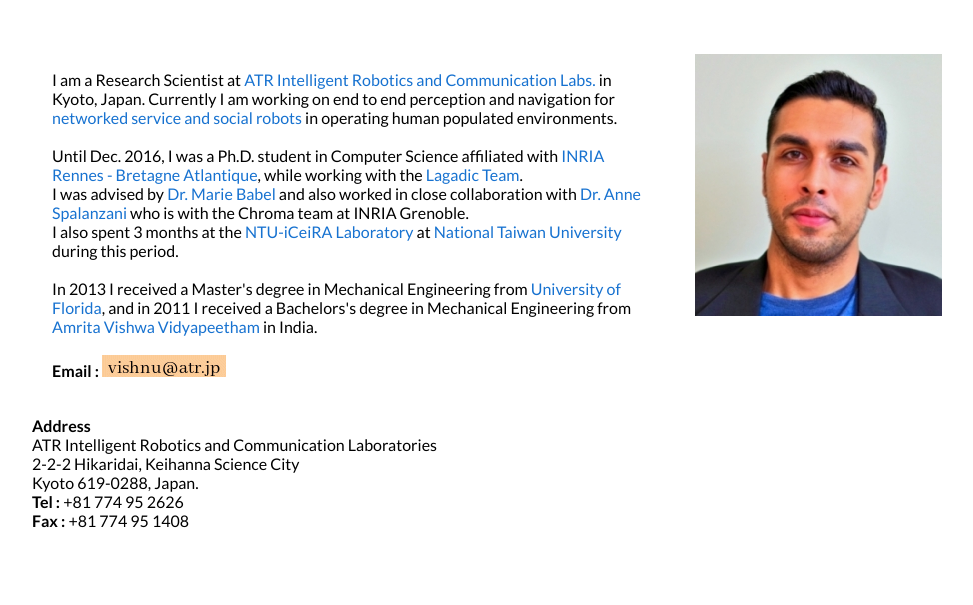
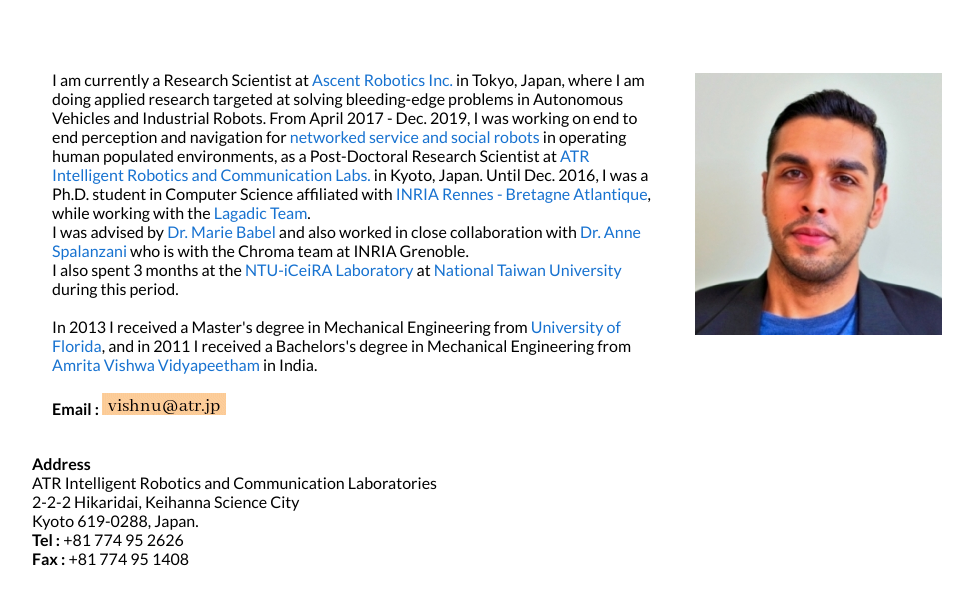
Before and after one commit to vishnuvariyar/vishnuvariyar.github.io, a plain HTML site: page index.html in a window 1280 px wide. Shown: the part 191-796 px from the top of the page, without its empty margins (128-1101 px from the left). Drawn offline with Linux system fonts and the light colour scheme.

Commit message:
Update index.html

```diff
--- a/index.html
+++ b/index.html
@@ -77,7 +77,8 @@
           <a href="VishnuKN_CV.pdf">CV</a>
       </p><br/><br/><br/>
 
-I am a Research Scientist at <a href= "http://www.irc.atr.jp/en/">ATR Intelligent Robotics and Communication Labs.</a> in Kyoto, Japan. Currently I am working on end to end perception and navigation for <a href= "https://ieeexplore.ieee.org/document/6201213/">networked service and social robots</a> in operating human populated environments. </br></br>
+I am currently a Research Scientist at <a href= "https://www.ascent.ai/en/">Ascent Robotics Inc.</a> in Tokyo, Japan, where I am doing applied research targeted at solving bleeding-edge problems in Autonomous Vehicles and Industrial Robots.
+From April 2017 - Dec. 2019, I was working on end to end perception and navigation for <a href= "https://ieeexplore.ieee.org/document/6201213/">networked service and social robots</a> in operating human populated environments, as a Post-Doctoral Research Scientist at <a href= "https://irc.atr.jp/en/"> ATR Intelligent Robotics and Communication Labs.</a> in Kyoto, Japan.
 
 Until Dec. 2016, I was a Ph.D. student in Computer Science affiliated with <a href= "http://www.inria.fr/en">INRIA Rennes - Bretagne Atlantique</a>, while working with the <a href= "http://www.irisa.fr/lagadic/welcome-eng.html">Lagadic Team</a>.</br>
 I was advised by <a href= "http://www.irisa.fr/lagadic/team/Marie.Babel-eng.html">Dr. Marie Babel</a> and also worked in close collaboration with <a href= "http://emotion.inrialpes.fr/people/spalanzani/">Dr. Anne Spalanzani</a> who is with the Chroma team at INRIA Grenoble.</br>
```
